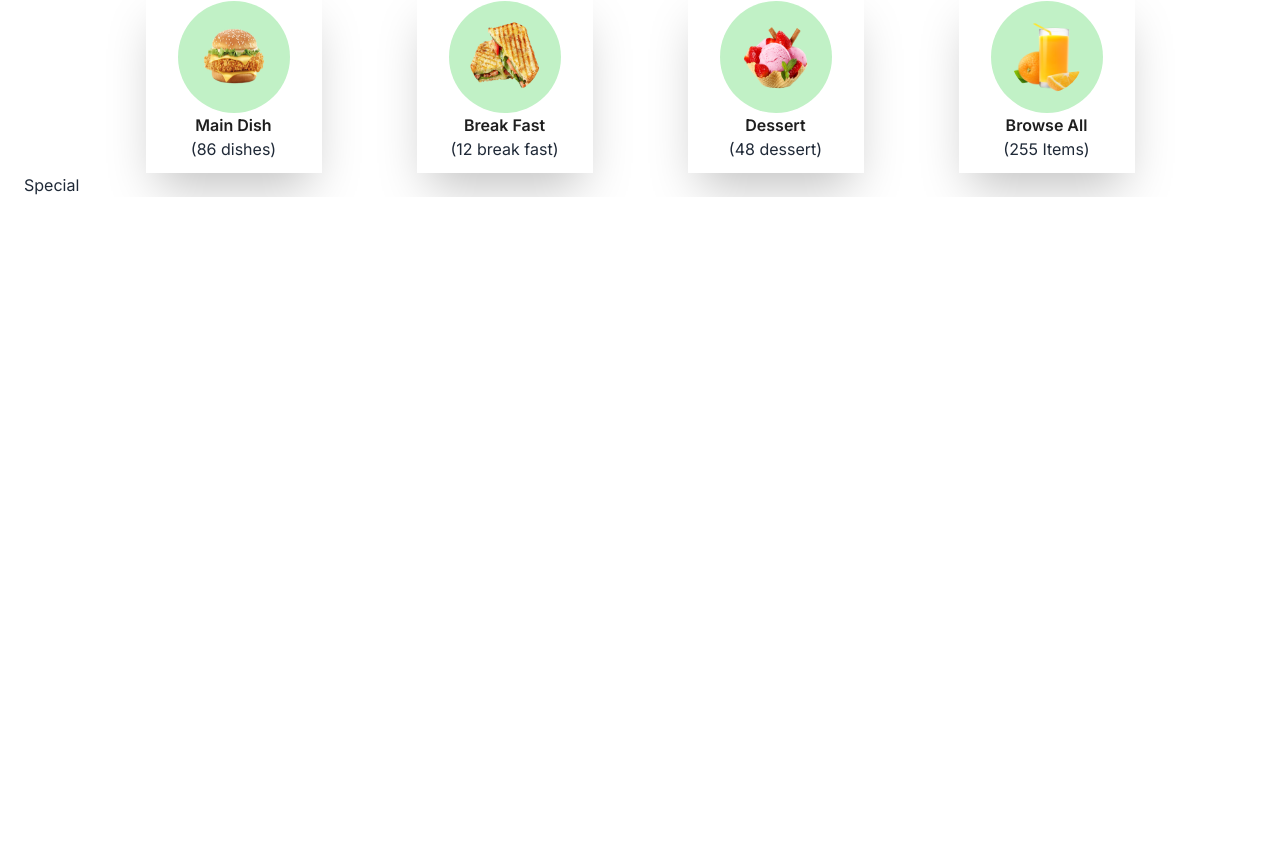
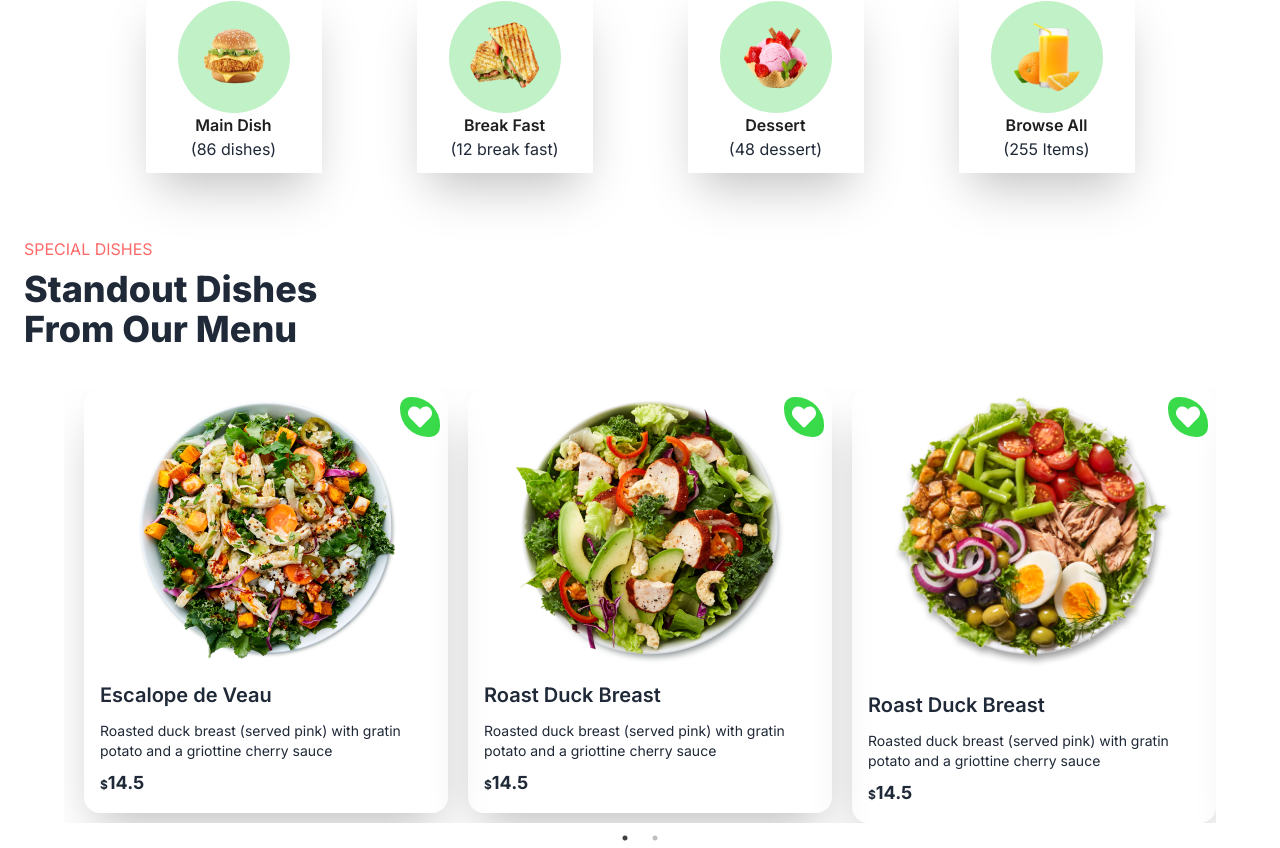
Before and after one commit to shahariarshan/foodie-client, a React (Vite) app: page / in a window 1280 px wide. Shown: the part 834-1682 px from the top of the page. Before the commit the page ends 1031 px from the top, so only its background shows below. Built offline with nearby package versions, Linux system fonts and the light colour scheme.

Commit message:
special dishes added by category

```diff
--- a/package.json
+++ b/package.json
@@ -16,6 +16,8 @@
     "react-dom": "^18.2.0",
     "react-icons": "^4.12.0",
     "react-router-dom": "^6.21.0",
+    "react-slick": "^0.29.0",
+    "slick-carousel": "^1.8.1",
     "sort-by": "^1.2.0"
   },
   "devDependencies": {
--- a/src/App.css
+++ b/src/App.css
@@ -10,3 +10,6 @@ body{
 .title{
   @apply text-4xl text-center font-extrabold
 }
+.heartStar {
+  border-radius: 10px 28px 10px 28px;
+}
--- a/src/pages/home/SpecialDishes.jsx
+++ b/src/pages/home/SpecialDishes.jsx
@@ -1,9 +1,76 @@
 
+import "slick-carousel/slick/slick.css";
+import "slick-carousel/slick/slick-theme.css";
+import Slider from "react-slick";
+import { useEffect, useRef, useState } from "react";
+import Card from "./card";
 
 const SpecialDishes = () => {
+    const [recipes, setRecipes] = useState([])
+    const slider = useRef(null)
+
+    useEffect(() => {
+        fetch("/menu.json")
+            .then((res) => res.json())
+            .then((data) => {
+                const categoryFilter = data.filter((item) => item.category === "popular")
+                // console.log(categoryFilter);
+                setRecipes(categoryFilter)
+            })
+    }, [])
+    const settings = {
+        dots: true,
+        infinite: false,
+        speed: 500,
+        slidesToShow: 3,
+        slidesToScroll: 4,
+        initialSlide: 0,
+        responsive: [
+            {
+                breakpoint: 1024,
+                settings: {
+                    slidesToShow: 3,
+                    slidesToScroll: 3,
+                    infinite: true,
+                    dots: true
+                }
+            },
+            {
+                breakpoint: 600,
+                settings: {
+                    slidesToShow: 2,
+                    slidesToScroll: 2,
+                    initialSlide: 2
+                }
+            },
+            {
+                breakpoint: 480,
+                settings: {
+                    slidesToShow: 1,
+                    slidesToScroll: 1
+                }
+            }
+        ]
+    };
     return (
-        <div>
-            <h2>Special</h2>
+        <div className="mt-16 ">
+            <div >
+                <div className="space-y-2">
+                    <h2 className="text-[#FF6868]  uppercase">Special Dishes</h2>
+                    <h3 className="text-4xl  font-extrabold">Standout Dishes <br /> From Our Menu</h3>
+                </div>
+
+            </div>
+            <div className="mt-10 px-10">
+                <Slider {...settings}>
+                    {
+                        recipes.map((item, i) => <Card
+                            key={i}
+                            item={item}>
+                        </Card>)
+                    }
+                </Slider>
+            </div>
         </div>
     );
 };
--- /dev/null
+++ b/src/pages/home/card.jsx
@@ -0,0 +1,38 @@
+/* eslint-disable react/prop-types */
+
+import { useState } from "react";
+import { Link } from "react-router-dom";
+import { FaHeart } from "react-icons/fa";
+
+
+
+// eslint-disable-next-line react/prop-types
+const Card = ({ item }) => {
+    const [isHeart, setIsHeart] = useState(false)
+    const handelHeart = () => {
+        setIsHeart(!isHeart);
+    }
+    const { _id, name, image, recipe, price } = item;
+    return (
+
+        <div className="card card-compact  ml-5 rounded-2xl shadow-2xl relative ">
+            <div className={`heartStar bg-green  absolute rating gap-1 top-2 right-2 ${isHeart ? "text-rose-500" : "text-white"}`}
+            onClick={handelHeart} >
+
+                <FaHeart className="h-10 w-10 p-2 cursor-pointer "></FaHeart>
+            </div>
+            <Link to={`/menu/${_id}`}>
+                <figure><img className="lg:px-10 hover:scale-125 duration-200 transition-all " src={image} alt="food" /></figure>
+            </Link>
+            <div className="card-body">
+                <h2 className="card-title">{name}</h2>
+                <p>{recipe}</p>
+                <p className="font-bold text-lg"><span className="text-xs">$</span>{price}</p>
+
+            </div>
+        </div>
+
+    );
+};
+
+export default Card;
```
Also changed, not shown: 1 other file (tests, documents, lock files or other folders).
